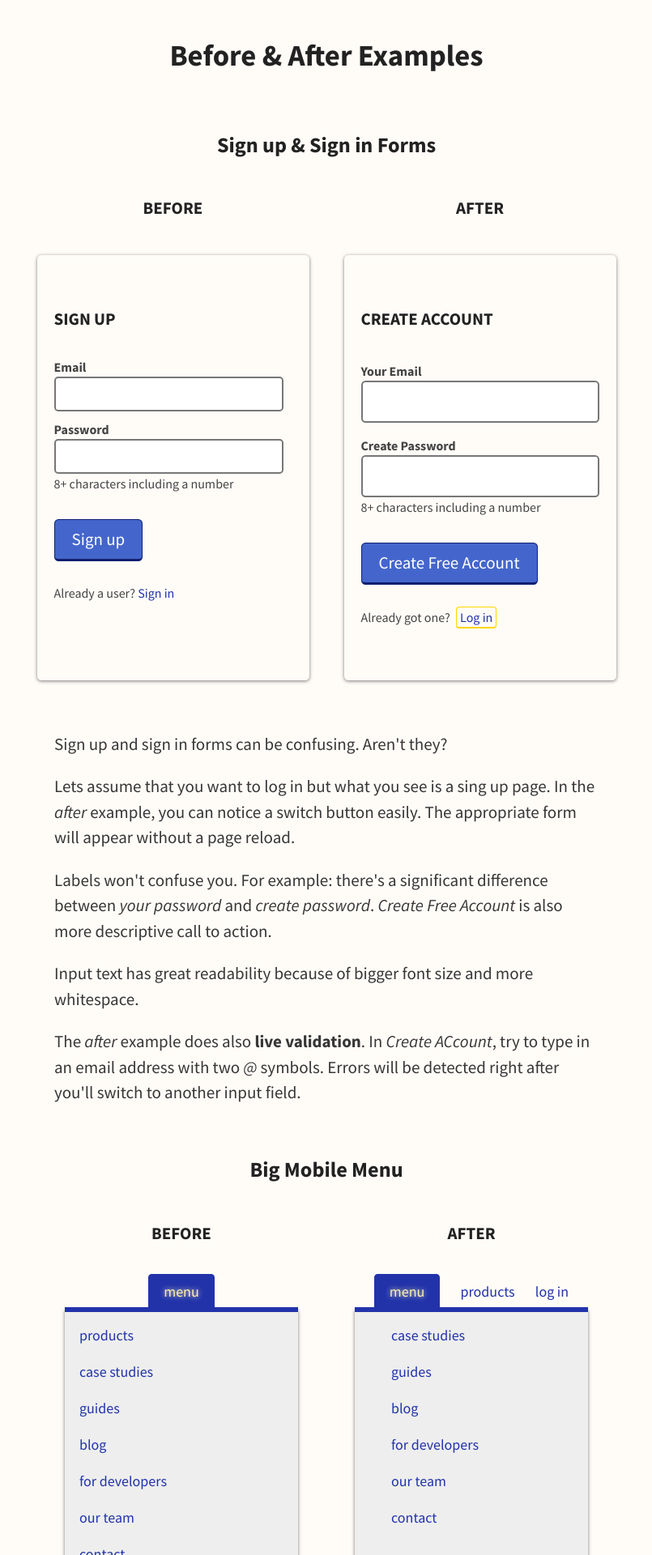
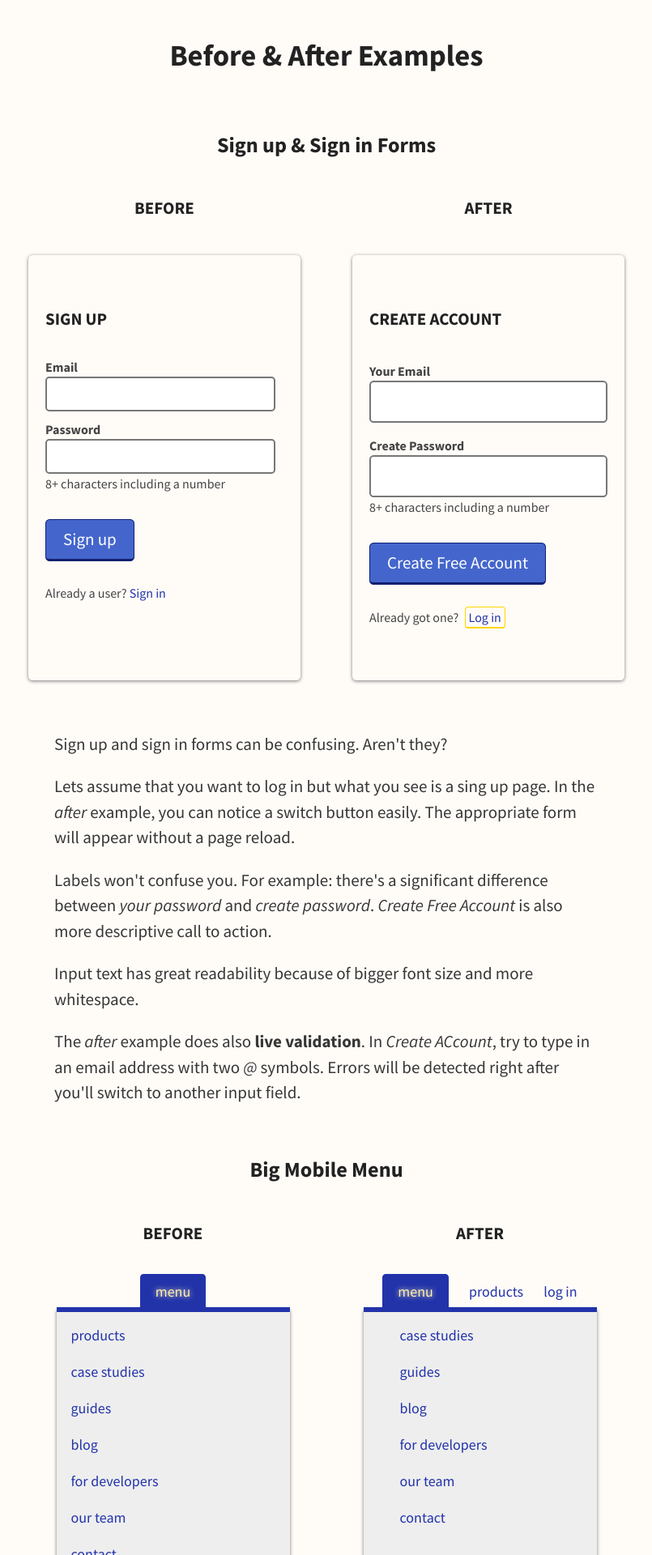
Before and after one commit to bart747/bart747, a Jekyll site: the page built from index.html, in a window 1280 px wide. Shown: the part 676-2596 px from the top of the page at 81% size, without its empty margins (237-1042 px from the left). Built offline with Jekyll 4.4.1, drawn with Linux system fonts in a browser that asks for light colours; comment, search, counter and statistics services are not loaded.

Commit message:
fix layout misalignment

```diff
--- a/_includes/footer.html
+++ b/_includes/footer.html
@@ -2,7 +2,7 @@
 
   <div class="wrapper grid">
 
-    <div class="menu-list menu-list-small col">
+    <div class="menu-list menu-list-small col col-50-50">
       <ul>
       <h3 class="menu-list-small-title">Contact</h3>
         <li>
@@ -15,7 +15,7 @@
       </ul>
     </div>
 
-    <div class="menu-list menu-list-small col">
+    <div class="menu-list menu-list-small col col-50-50">
     <ul>
       <h3 class="menu-list-small-title">Elsewhere</h3>
 
--- a/_sass/_layout.scss
+++ b/_sass/_layout.scss
@@ -14,6 +14,7 @@
 
   .col {
     flex: 1 1 auto;
+    margin: 0;
     margin-right: 1em;
     margin-left: 1em;
   }
@@ -23,11 +24,11 @@
   }
 
   .col:first-child {
-    margin-left: 1em;
+    margin-left: 0;
   }
 
   .col:last-child {
-    margin-right: 1em;
+    margin-right: 0;
   }
 
   .patterns-lib>h2 {
--- a/css/main.css
+++ b/css/main.css
@@ -603,6 +603,7 @@ li code {
     -webkit-flex: 1 1 auto;
     -ms-flex: 1 1 auto;
     flex: 1 1 auto;
+    margin: 0;
     margin-right: 1em;
     margin-left: 1em; }
   .col-50-50 {
@@ -610,9 +611,9 @@ li code {
     -ms-flex-preferred-size: 50%;
     flex-basis: 50%; }
   .col:first-child {
-    margin-left: 1em; }
+    margin-left: 0; }
   .col:last-child {
-    margin-right: 1em; }
+    margin-right: 0; }
   .patterns-lib > h2 {
     background-color: #dddddd;
     color: #777;
--- a/index.html
+++ b/index.html
@@ -358,7 +358,7 @@ layout: default
     <hr>
     <div class="grid">
 
-      <div class="menu-list col">
+      <div class="menu-list col col-50-50">
         <ul>
           <h3 class="menu-list-title">New Blog Posts</h3>
 
@@ -374,7 +374,7 @@ layout: default
         </ul>
       </div>
 
-      <div class="menu-list col">
+      <div class="menu-list col col-50-50">
         <ul>
         <h3 class="menu-list-title">Projects</h3>
 
```
Also changed, not shown: css/dist/main.css. Lines whose indentation alone changed are shown as unchanged.
